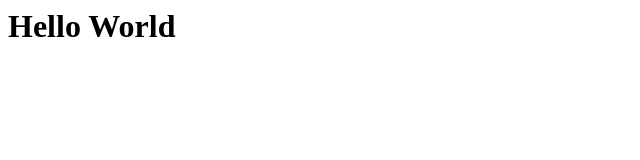
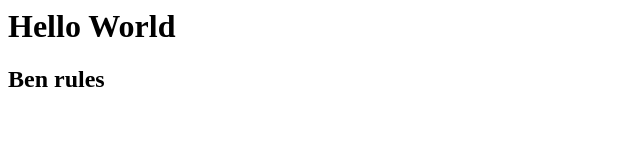
Before and after one commit to timbouchard/git-better, a plain HTML site: page index.html in a window 1280 px wide. Shown: the whole page, without its empty margins (0-640 px from the left). Drawn offline with Linux system fonts and the light colour scheme.

Commit message:
hahahahaha

```diff
--- a/index.html
+++ b/index.html
@@ -1 +1,2 @@
 <h1>Hello World</h1>
+<h2>Ben rules</h2>
```
